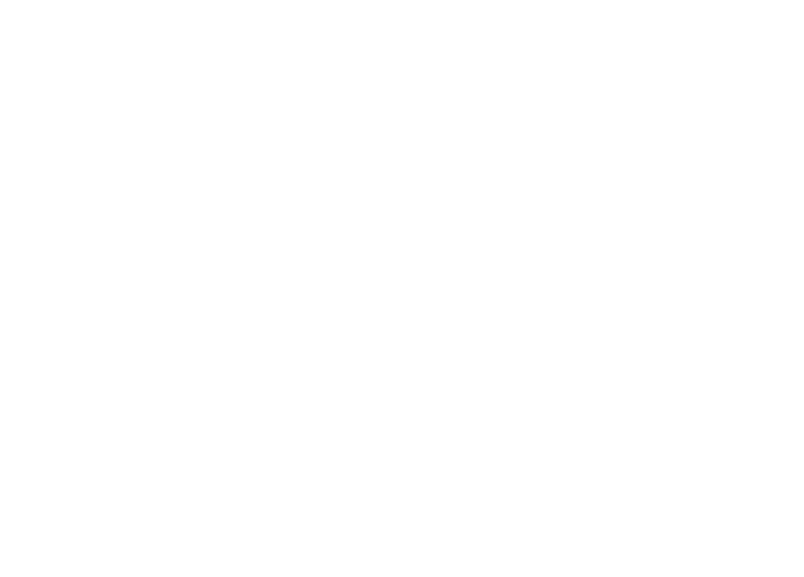
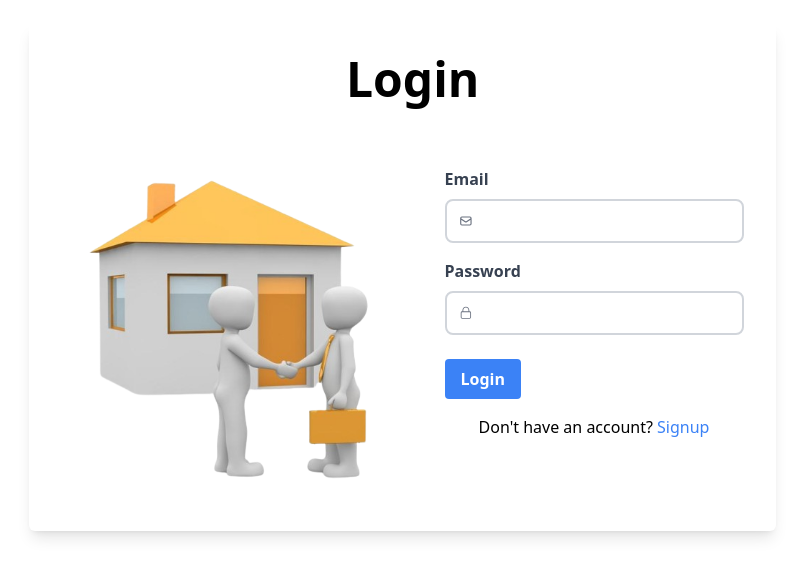
Before and after one commit to iamjuu/shoppee-ecommerce-react, a React (Vite) app: page /login in a window 1280 px wide. Shown: the part 123-700 px from the top of the page, without its empty margins (238-1042 px from the left). Built offline with nearby package versions, Linux system fonts and the light colour scheme.

Commit message:
login page added

```diff
--- a/package.json
+++ b/package.json
@@ -12,6 +12,7 @@
   "dependencies": {
     "aos": "^2.3.4",
     "autoprefixer": "^10.4.20",
+    "formik": "^2.4.6",
     "postcss": "^8.4.45",
     "react": "^18.3.1",
     "react-dom": "^18.3.1",
@@ -19,7 +20,8 @@
     "react-router-dom": "^6.26.2",
     "react-slick": "^0.30.2",
     "styled-components": "^6.1.13",
-    "tailwindcss": "^3.4.11"
+    "tailwindcss": "^3.4.11",
+    "yup": "^1.4.0"
   },
   "devDependencies": {
     "@eslint/js": "^9.9.0",
--- a/src/Routers/UserRouter.jsx
+++ b/src/Routers/UserRouter.jsx
@@ -5,11 +5,13 @@
 import Cart from "../pages/Users/Cart/Cart"
 import Checkout from "../pages/Users/Checkout/Checkout";
 import UserLayout from "../Layout/UserLayout";
-
+import Login from "../pages/Users/Login/LoginPage";
 const UserRouter = () => {
   return (
     <>
       <Routes>
+      <Route path="/login" element={<Login />} />
+
         <Route element={<UserLayout />}>
           <Route path="/" element={<Home />} />
           <Route path="/details" element={<DetailsPage />} />
--- /dev/null
+++ b/src/components/Login/LoginForm.jsx
@@ -0,0 +1,95 @@
+import React from "react";
+import { Formik, Form, Field } from 'formik';
+import { HiOutlineMail } from 'react-icons/hi';
+import { GoLock } from 'react-icons/go';
+import { Link } from 'react-router-dom';
+import * as Yup from 'yup';
+import Bg from '../../assets/Login/boys.png';
+
+const initialValues = {
+  email: '',
+  password: ''
+};
+
+const validationSchema = Yup.object({
+  email: Yup.string().email('Invalid email address').required('Required'),
+  password: Yup.string().required('Required')
+});
+
+function UserLogin({ handleSubmit, error }) {
+  return (
+    <div className='flex flex-col justify-center items-center bg-white p-8 rounded-md shadow-lg'>
+      <div className='w-28 h-28'>
+        <h1 className='text-5xl font-bold'>Login</h1>
+      </div>
+      <div className='flex'>
+        <div className="hidden sm:block">
+          <img className='w-96' src={Bg} alt="" />
+        </div>
+        <Formik
+          initialValues={initialValues}
+          validationSchema={validationSchema}
+          onSubmit={handleSubmit}
+        >
+          {({ errors, touched }) => (
+            <Form className="max-w-md mx-auto">
+              <div className="mb-4">
+                <label htmlFor="email" className="block text-gray-700 font-bold mb-2">
+                  Email
+                </label>
+                <div className="flex items-center bg-white border-2 border-gray-300 rounded-lg focus-within:border-blue-500 transition duration-300">
+                  <HiOutlineMail className="text-gray-500 mx-3"/>
+                  <Field
+                    type="email"
+                    id="email"
+                    name="email"
+                    className="bg-transparent w-full py-2 px-3 focus:outline-none"
+                  />
+                </div>
+                {touched.email && errors.email && (
+                  <small className="text-red-500">{errors.email}</small>
+                )}
+              </div>
+
+              <div className="mb-6">
+                <label htmlFor="password" className="block text-gray-700 font-bold mb-2">
+                  Password
+                </label>
+                <div className="flex items-center bg-white border-2 border-gray-300 rounded-lg focus-within:border-blue-500 transition duration-300">
+                  <GoLock className="text-gray-500 mx-3"/>
+                  <Field
+                    type="password"
+                    id="password"
+                    name="password"
+                    className="bg-transparent w-full py-2 px-3 focus:outline-none"
+                  />
+                </div>
+                {touched.password && errors.password && (
+                  <small className="text-red-500">{errors.password}</small>
+                )}
+              </div>
+
+              <div className="text-red-500">
+                <h1>{error}</h1>
+              </div>
+
+              <button
+                type="submit"
+                className="bg-blue-500 hover:bg-blue-700 text-white font-bold py-2 px-4 rounded focus:outline-none focus:shadow-outline"
+              >
+                Login
+              </button>
+
+              <div className="mt-4 text-center">
+                <span>Don't have an account? </span>
+                <Link to="/signup" className="text-blue-500 hover:text-blue-700">Signup</Link>
+              </div>
+            </Form>
+          )}
+        </Formik>
+      </div>
+    </div>
+  );
+}
+
+export default UserLogin;
--- /dev/null
+++ b/src/pages/Users/Login/LoginPage.jsx
@@ -0,0 +1,39 @@
+// import axiosInstance from '../../instence/axiosinstance'
+import LoginForm from '../../../components/Login/LoginForm'
+import { useNavigate } from 'react-router-dom';
+import { useState } from 'react';
+
+const Login = () => {
+  const navigate = useNavigate()
+const[error,setError]=useState('')
+
+const handleSubmit = async (data) => {
+//   try {
+//     console.log(data, 'data');
+//     const response = await axiosInstance.post('/login', data);
+//     const token =response.data.token;
+
+
+//   if(response.status ==200){
+//     response.data.role=='user' ? navigate('/'): navigate('/agent/agenthome')
+//     localStorage.setItem('jwt',token)
+//   }
+
+
+
+//   } catch (error) {
+//     if (error) {
+//       const errorMsg = error.response.data.message;
+//       setError(errorMsg);
+//     }
+//   }
+};
+
+  return (
+    <div className="flex justify-center items-center h-screen">
+      <LoginForm
+      handleSubmit={ handleSubmit} error={error}/>
+    </div>
+  );
+}
+export default Login;
```
Also changed, not shown: src/assets/Login/boys.png (added), 1 other file (tests, documents, lock files or other folders).
